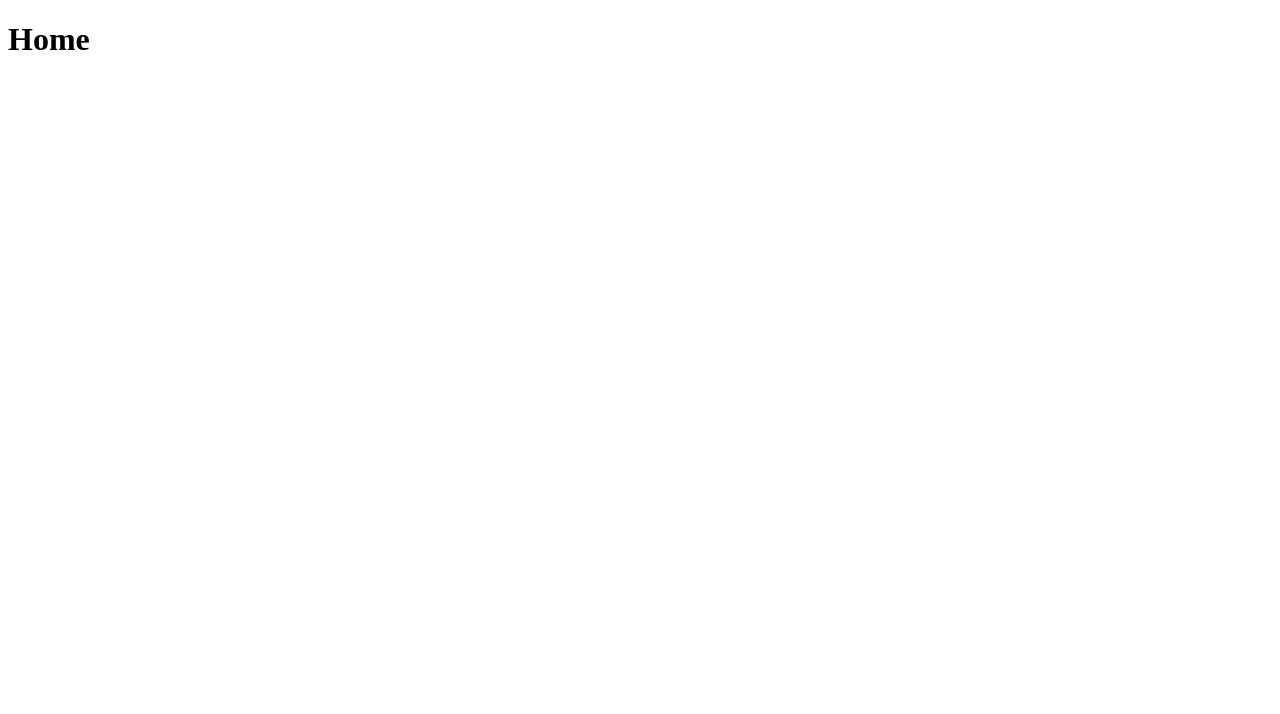
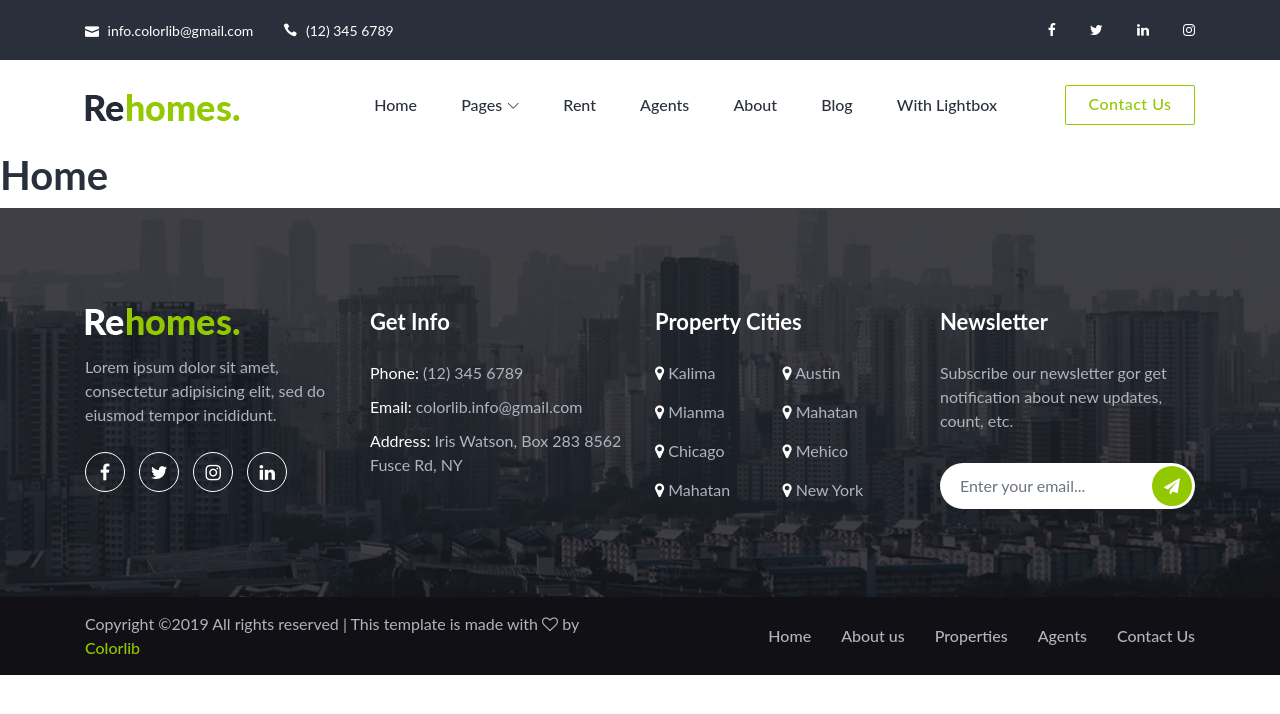
Before and after one commit to Yonasnegash/flapierhomes, a Django app: page / in a window 1280 px wide. Before the commit the part shown is almost empty. Shown: the top 714 px of the page. Run offline with Django 3.2, Linux system fonts and the light colour scheme; some libraries are stand-ins or nearby versions; some web fonts are replaced.

Commit message:
adding bootstrap layouts

```diff
--- a/templates/base.html
+++ b/templates/base.html
@@ -1,3 +1,4 @@
+{% load static %}
 <!DOCTYPE html>
 <html lang="en">
 <head>
@@ -5,8 +6,43 @@
     <meta name="viewport" content="width=device-width, initial-scale=1.0">
     <meta http-equiv="X-UA-Compatible" content="ie=edge">
     <title>Flapier Homes</title>
+    <!-- Favicon -->
+    <link rel="icon" href="{% static './img/core-img/favicon.png' %}">
+
+    <!-- Stylesheet -->
+    <link rel="stylesheet" href="{% static 'style.css' %}">
 </head>
 <body>
+
+    <!-- Preloader -->
+    <div id="preloader">
+            <div class="loader"></div>
+        </div>
+
+        <!-- **** Header Area Start **** -->
+        <header class="header-area">
+            <!-- Top Bar -->
+            {% include 'partials/_topbar.html' %}
+            <!-- Navbar -->
+            {% include 'partials/_navbar.html' %}
+
+        </header>
+        <!-- **** Header Area End **** -->
+
     {% block content %} {% endblock %}
+
+    {% include 'partials/_footer.html' %}
+
+    <!-- **** All JS Files ***** -->
+    <!-- jQuery 2.2.4 -->
+    <script src="{% static 'js/jquery.min.js' %}"></script>
+    <!-- Popper -->
+    <script src="{% static 'js/popper.min.js' %}"></script>
+    <!-- Bootstrap -->
+    <script src="{% static 'js/bootstrap.min.js' %}"></script>
+    <!-- All Plugins -->
+    <script src="{% static 'js/rehomes.bundle.js' %}"></script>
+    <!-- Active -->
+    <script src="{% static 'js/default-assets/active.js' %}"></script>
 </body>
 </html>
--- /dev/null
+++ b/templates/partials/_footer.html
@@ -0,0 +1,108 @@
+{% load static %}
+<!-- **** Footer Area Start **** -->
+<footer class="footer-area bg-img bg-overlay-2 section-padding-100-0" style="background-image: url({% static 'img/bg-img/17.jpg' %});">
+    <!-- Main Footer Area -->
+    <div class="main-footer-area">
+        <div class="container">
+            <div class="row justify-content-between">
+
+                <!-- Footer Widget Area -->
+                <div class="col-12 col-sm-6 col-lg-3">
+                    <div class="single-footer-widget mb-80">
+                        <!-- Footer Logo -->
+                        <a href="#" class="footer-logo"><img src="{% static 'img/core-img/logo-2.png' %}" alt=""></a>
+
+                        <p>Lorem ipsum dolor sit amet, consectetur adipisicing elit, sed do eiusmod tempor incididunt.</p>
+                        <!-- Social Info -->
+                        <div class="social-info">
+                            <a href="#"><i class="fa fa-facebook" aria-hidden="true"></i></a>
+                            <a href="#"><i class="fa fa-twitter" aria-hidden="true"></i></a>
+                            <a href="#"><i class="fa fa-instagram" aria-hidden="true"></i></a>
+                            <a href="#"><i class="fa fa-linkedin" aria-hidden="true"></i></a>
+                        </div>
+                    </div>
+                </div>
+
+                <!-- Footer Widget Area -->
+                <div class="col-12 col-sm-6 col-lg-3">
+                    <div class="single-footer-widget mb-80">
+                        <!-- Widget Title -->
+                        <h5 class="widget-title">Get info</h5>
+
+                        <!-- Contact Area -->
+                        <div class="footer-contact">
+                            <p>Phone: <span>(12) 345 6789</span></p>
+                            <p>Email: <span>colorlib.info@gmail.com</span></p>
+                            <p>Address: <span>Iris Watson, Box 283 8562 Fusce Rd, NY</span></p>
+                        </div>
+                    </div>
+                </div>
+
+                <!-- Footer Widget Area -->
+                <div class="col-12 col-sm-6 col-lg-3">
+                    <div class="single-footer-widget mb-80">
+                        <!-- Widget Title -->
+                        <h5 class="widget-title">Property Cities</h5>
+
+                        <!-- Footer Nav -->
+                        <ul class="footer-nav d-flex flex-wrap">
+                            <li><a href="#"><i class="fa fa-map-marker" aria-hidden="true"></i> Kalima</a></li>
+                            <li><a href="#"><i class="fa fa-map-marker" aria-hidden="true"></i> Austin</a></li>
+                            <li><a href="#"><i class="fa fa-map-marker" aria-hidden="true"></i> Mianma</a></li>
+                            <li><a href="#"><i class="fa fa-map-marker" aria-hidden="true"></i> Mahatan</a></li>
+                            <li><a href="#"><i class="fa fa-map-marker" aria-hidden="true"></i> Chicago</a></li>
+                            <li><a href="#"><i class="fa fa-map-marker" aria-hidden="true"></i> Mehico</a></li>
+                            <li><a href="#"><i class="fa fa-map-marker" aria-hidden="true"></i> Mahatan</a></li>
+                            <li><a href="#"><i class="fa fa-map-marker" aria-hidden="true"></i> New York</a></li>
+                        </ul>
+                    </div>
+                </div>
+
+                <!-- Footer Widget Area -->
+                <div class="col-12 col-sm-6 col-lg-3">
+                    <div class="single-footer-widget mb-80">
+                        <!-- Widget Title -->
+                        <h5 class="widget-title">Newsletter</h5>
+
+                        <p>Subscribe our newsletter gor get notification about new updates, count, etc.</p>
+                        <!-- Newsletter Form -->
+                        <form action="index.html" class="nl-form">
+                            <input type="email" name="nl-email" class="form-control" placeholder="Enter your email...">
+                            <button type="submit"><i class="fa fa-paper-plane" aria-hidden="true"></i></button>
+                        </form>
+                    </div>
+                </div>
+            </div>
+        </div>
+    </div>
+
+    <!-- Copywrite Area -->
+    <div class="copywrite-content">
+        <div class="container">
+            <div class="row align-items-center">
+                <!-- Copywrite Text -->
+                <div class="col-12 col-sm-6">
+                    <div class="copywrite-text">
+                        <p><!-- Link back to Colorlib can't be removed. Template is licensed under CC BY 3.0. -->
+Copyright &copy;<script>document.write(new Date().getFullYear());</script> All rights reserved | This template is made with <i class="fa fa-heart-o" aria-hidden="true"></i> by <a href="https://colorlib.com" target="_blank">Colorlib</a>
+<!-- Link back to Colorlib can't be removed. Template is licensed under CC BY 3.0. --></p>
+                    </div>
+                </div>
+
+                <!-- Footer Menu -->
+                <div class="col-12 col-sm-6">
+                    <div class="footer-menu">
+                        <ul class="nav">
+                            <li><a href="#">Home</a></li>
+                            <li><a href="#">About us</a></li>
+                            <li><a href="#">Properties</a></li>
+                            <li><a href="#">Agents</a></li>
+                            <li><a href="#">Contact Us</a></li>
+                        </ul>
+                    </div>
+                </div>
+            </div>
+        </div>
+    </div>
+</footer>
+<!-- **** Footer Area End **** -->
--- /dev/null
+++ b/templates/partials/_navbar.html
@@ -0,0 +1,64 @@
+{% load static %}
+<!-- Main Header Start -->
+<div class="main-header-area animated">
+        <div class="classy-nav-container breakpoint-off">
+            <div class="container">
+                <!-- Classy Menu -->
+                <nav class="classy-navbar justify-content-between" id="rehomesNav">
+
+                    <!-- Logo -->
+                    <a class="nav-brand" href="./index.html"><img src="{% static './img/core-img/logo.png' %}" alt=""></a>
+
+                    <!-- Navbar Toggler -->
+                    <div class="classy-navbar-toggler">
+                        <span class="navbarToggler"><span></span><span></span><span></span></span>
+                    </div>
+
+                    <!-- Menu -->
+                    <div class="classy-menu">
+                        <!-- Menu Close Button -->
+                        <div class="classycloseIcon">
+                            <div class="cross-wrap"><span class="top"></span><span class="bottom"></span></div>
+                        </div>
+                        <!-- Nav Start -->
+                        <div class="classynav">
+                            <ul id="nav">
+                                <li class="active"><a href="./index.html">Home</a></li>
+                                <li><a href="#">Pages</a>
+                                    <ul class="dropdown">
+                                        <li class="active"><a href="./index.html">- Home</a></li>
+                                        <li><a href="./about.html">- About</a></li>
+                                        <li><a href="./agent.html">- Agent</a></li>
+                                        <li><a href="./rent.html">- Rent</a></li>
+                                        <li><a href="./properties-details.html">- Property Details</a></li>
+                                        <li><a href="./blog.html">- Blog</a></li>
+                                        <li><a href="./single-blog.html">- Single Blog</a></li>
+                                        <li><a href="./contact.html">- Contact</a></li>
+                                        <li><a href="#">- Dropdown</a>
+                                            <ul class="dropdown">
+                                                <li><a href="#">- Dropdown Item</a></li>
+                                                <li><a href="#">- Dropdown Item</a></li>
+                                                <li><a href="#">- Dropdown Item</a></li>
+                                                <li><a href="#">- Dropdown Item</a></li>
+                                            </ul>
+                                        </li>
+                                    </ul>
+                                </li>
+                                <li><a href="./rent.html">Rent</a></li>
+                                <li><a href="./agent.html">Agents</a></li>
+                                <li><a href="./about.html">About</a></li>
+                                <li><a href="./blog.html">Blog</a></li>
+                                <li><a href="./lightbox.html">With lightbox</a></li>
+                            </ul>
+
+                            <!-- Contact btn -->
+                            <div class="contact-btn mt-3 mt-lg-0 ml-3 ml-lg-5">
+                                <a href="#">Contact Us</a>
+                            </div>
+                        </div>
+                        <!-- Nav End -->
+                    </div>
+                </nav>
+            </div>
+        </div>
+    </div>
--- /dev/null
+++ b/templates/partials/_topbar.html
@@ -0,0 +1,25 @@
+<!-- Top Header Area Start -->
+<div class="top-header-area">
+        <div class="container h-100">
+            <div class="row h-100 align-items-center">
+                <div class="col-6">
+                    <div class="top-header-content">
+                        <a href="#"><i class="icon_mail"></i> <span>info.colorlib@gmail.com</span></a>
+                        <a href="#"><i class="icon_phone"></i> <span>(12) 345 6789</span></a>
+                    </div>
+                </div>
+                <div class="col-6">
+                    <div class="top-header-content">
+                        <!-- Top Social Area -->
+                        <div class="top-social-area ml-auto">
+                            <a href="#"><i class="fa fa-facebook" aria-hidden="true"></i></a>
+                            <a href="#"><i class="fa fa-twitter" aria-hidden="true"></i></a>
+                            <a href="#"><i class="fa fa-linkedin" aria-hidden="true"></i></a>
+                            <a href="#"><i class="fa fa-instagram" aria-hidden="true"></i></a>
+                        </div>
+                    </div>
+                </div>
+            </div>
+        </div>
+    </div>
+    <!-- Top Header Area End -->
```
